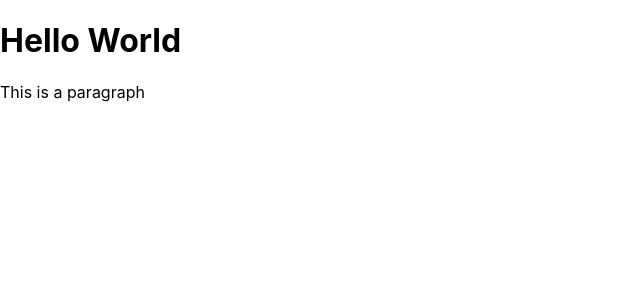
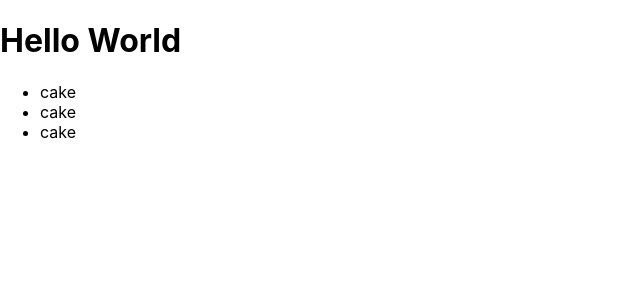
Before and after one commit to Rohitsamad/ubiquitous-palm-tree, a React (Create React App) app in the folder intro-jsx/: page / in a window 1280 px wide. Shown: the top 300 px of the page, without its empty margins (0-640 px from the left). Built offline with nearby package versions, Linux system fonts and the light colour scheme.

Commit message:
jsx code practice

```diff
--- a/intro-jsx/src/index.js
+++ b/intro-jsx/src/index.js
@@ -7,7 +7,11 @@ import reportWebVitals from './reportWebVitals';
 ReactDOM.render(
   <div>
     <h1>Hello World</h1>
-    <p>This is a paragraph</p>
+    <ul>
+      <li>cake</li>
+      <li>cake</li>
+      <li>cake</li>
+    </ul>
   </div>,
   document.getElementById('root')
 );
```
